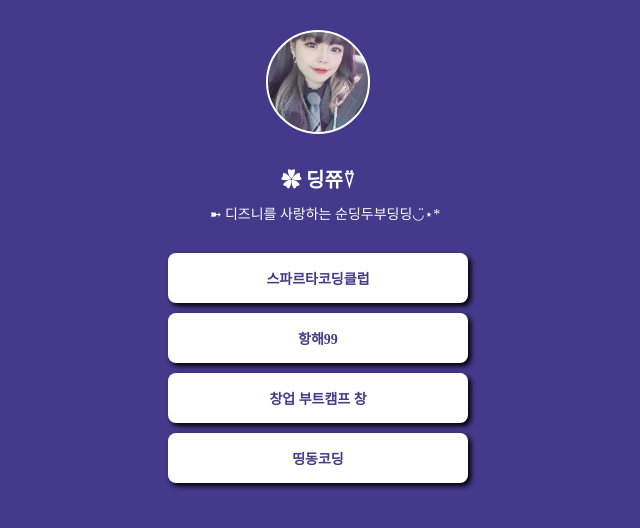
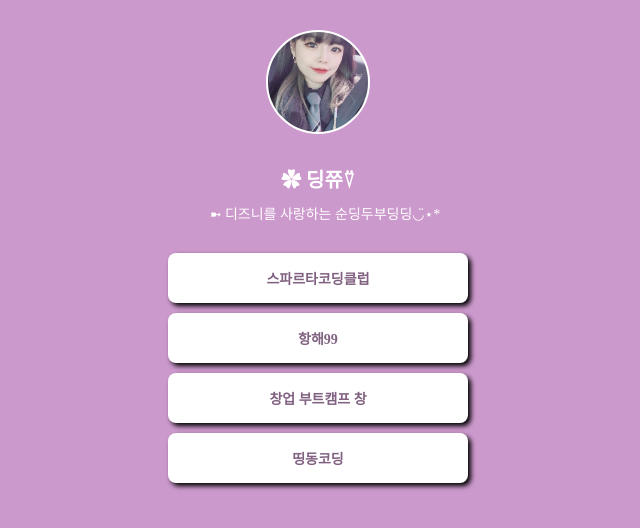
Before and after one commit to dingzzu/mypage, a plain HTML site: page index.html in a window 1280 px wide. Shown: the whole page, without its empty margins (322-962 px from the left). Drawn offline with Linux system fonts and the light colour scheme; a web font is replaced by a local one.

Commit message:
Update index.html

```diff
--- a/index.html
+++ b/index.html
@@ -15,7 +15,7 @@
 }
 
        body {
-        background-color: #44398A;
+        background-color: #CC99CC;
        }
        .profile {
            width: 100px;
@@ -62,7 +62,7 @@
 
            font-size: 14px;
            font-weight: bold;
-           color: #44398A;
+           color: #806180;
 
            display: flex;
            flex-direction: column;
```
